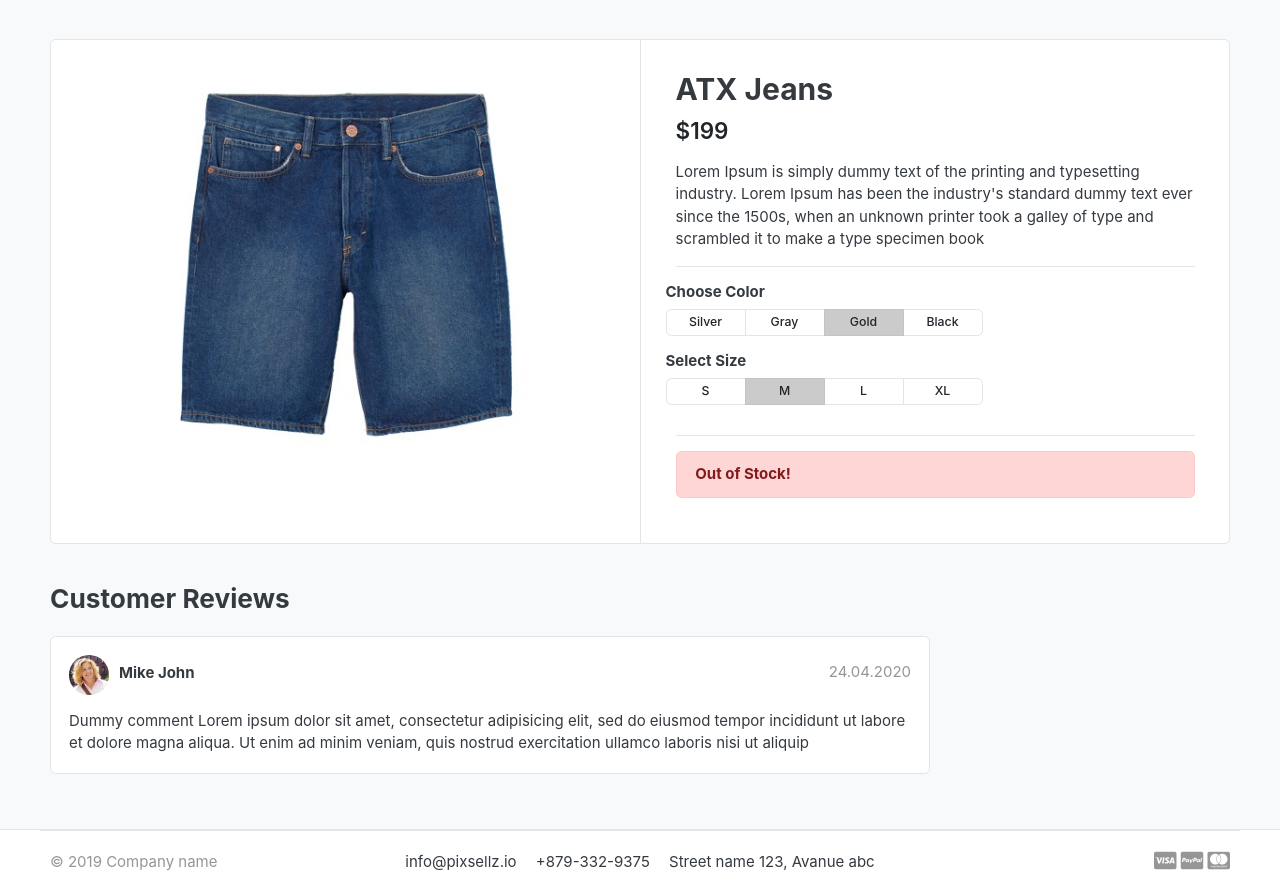
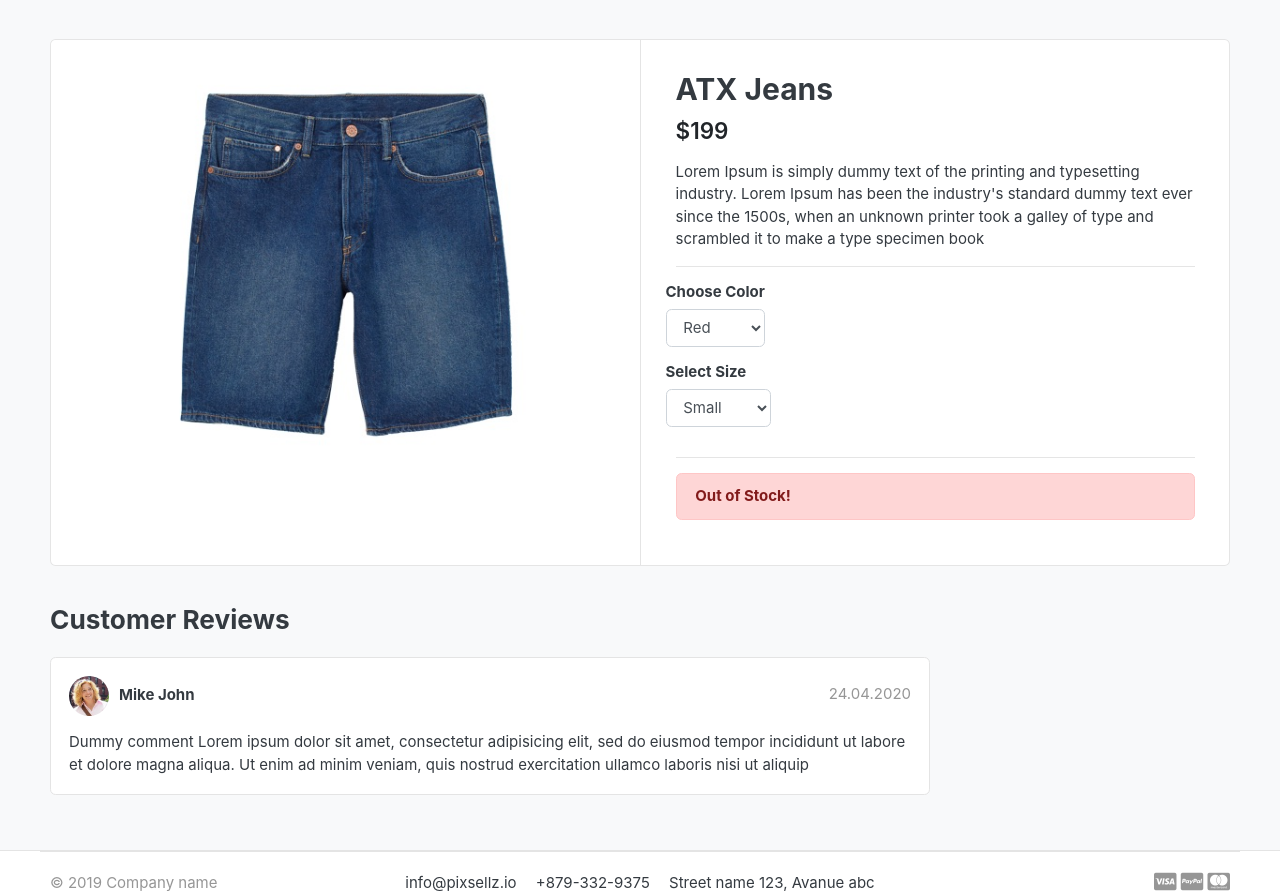
Before and after one commit to mdsajjadhossain25/EcommerceProject, a Django app: a page that uses ecommerce/templates/store/product_detail.html in a window 1280 px wide. Shown: the part 119-1010 px from the top of the page. Run offline with Django 4.2, Linux system fonts and the light colour scheme; data comes from the database, SQL or seed files in the repository; both versions use the stored data as it was after the commit; some libraries are stand-ins or nearby versions; some web fonts are replaced.

Commit message:
product varition setup ongoing

```diff
--- a/ecommerce/carts/views.py
+++ b/ecommerce/carts/views.py
@@ -1,4 +1,4 @@
-from django.shortcuts import get_object_or_404, redirect, render
+from django.shortcuts import get_object_or_404, redirect, render, HttpResponse
 from store.models import Product
 from .models import Cart, CartItem
 from django.core.exceptions import ObjectDoesNotExist
@@ -14,6 +14,10 @@ def _cart_id(request):  # private method
 
 
 def add_cart(request, product_id):
+    color = request.GET['color']
+    size = request.GET['size']
+    return HttpResponse(color + ' ' + size)
+
     product = Product.objects.get(id=product_id)
     try:
         # get the cart using the cart_id present in the session
--- a/ecommerce/store/models.py
+++ b/ecommerce/store/models.py
@@ -20,3 +20,19 @@ class Product(models.Model):
 
     def __str__(self):
         return self.product_name
+
+
+variation_category_choice=(
+    ('color', 'color'),
+    ('size', 'size'),
+)
+
+class Variation(models.Model):
+    product = models.ForeignKey(Product, on_delete=models.CASCADE)
+    variation_category = models.CharField(max_length=100, choices=variation_category_choice)
+    variation_value = models.CharField(max_length=100)
+    is_active = models.BooleanField(default=True)
+    created_date = models.DateTimeField(auto_now=True)
+
+    def __unicode__(self):
+        return self.product
--- a/ecommerce/templates/store/product_detail.html
+++ b/ecommerce/templates/store/product_detail.html
@@ -14,6 +14,7 @@
           <!-- gallery-wrap .end// -->
         </aside>
         <main class="col-md-6 border-left">
+          <form action="{% url 'add_cart' single_product.id %}" method="GET">
             <article class="content-body">
               <h2 class="title">{{single_product.product_name}}</h2>
 
@@ -27,46 +28,22 @@
               <div class="row">
                 <div class="item-option-select">
                   <h6>Choose Color</h6>
-                <div
-                  class="btn-group btn-group-sm btn-group-toggle"
-                  data-toggle="buttons"
-                >
-                  <label class="btn btn-light">
-                    <input type="radio" name="radio_color" /> Silver
-                  </label>
-                  <label class="btn btn-light">
-                    <input type="radio" name="radio_color" /> Gray
-                  </label>
-                  <label class="btn btn-light active">
-                    <input type="radio" name="radio_color checked" /> Gold
-                  </label>
-                  <label class="btn btn-light">
-                    <input type="radio" name="radio_color" /> Black
-                  </label>
-                </div>
+                  <select name="color" class="form-control">
+                    <option value="red">Red</option>
+                    <option value="green">green</option>
+                    <option value="blue">blue</option>
+                  </select>
                 </div>
               </div>
               <!-- row.// -->
               <div class="row">
                 <div class="item-option-select">
                   <h6>Select Size</h6>
-                <div
-                  class="btn-group btn-group-sm btn-group-toggle"
-                  data-toggle="buttons"
-                >
-                  <label class="btn btn-light">
-                    <input type="radio" name="radio_color" /> S
-                  </label>
-                  <label class="btn btn-light active">
-                    <input type="radio" name="radio_color" checked /> M
-                  </label>
-                  <label class="btn btn-light">
-                    <input type="radio" name="radio_color" /> L
-                  </label>
-                  <label class="btn btn-light">
-                    <input type="radio" name="radio_color" /> XL
-                  </label>
-                </div>
+                  <select name="size" class="form-control">
+                    <option value="small">Small</option>
+                    <option value="medium">Medium</option>
+                    <option value="large">Large</option>
+                  </select>
                 </div>
               </div>
               <!-- row.// -->
@@ -88,15 +65,14 @@
               </a>
 
               {% else %}
-            <a
-              href="{% url 'add_cart' single_product.id %}"
-              class="btn btn-primary"
-            >
+              <button type="submit" class="btn btn-primary">
                 <span class="text">Add to cart</span>
                 <i class="fas fa-shopping-cart"></i>
-            </a>
+              </button>
               {% endif %} {% endif %}
             </article>
+          </form>
+
           <!-- product-info-aside .// -->
         </main>
         <!-- col.// -->
```
Also changed, not shown: ecommerce/store/admin.py (+7 -1 lines), ecommerce/db.sqlite3, ecommerce/store/migrations/0002_variation.py (added). Lines whose indentation alone changed are shown as unchanged.
